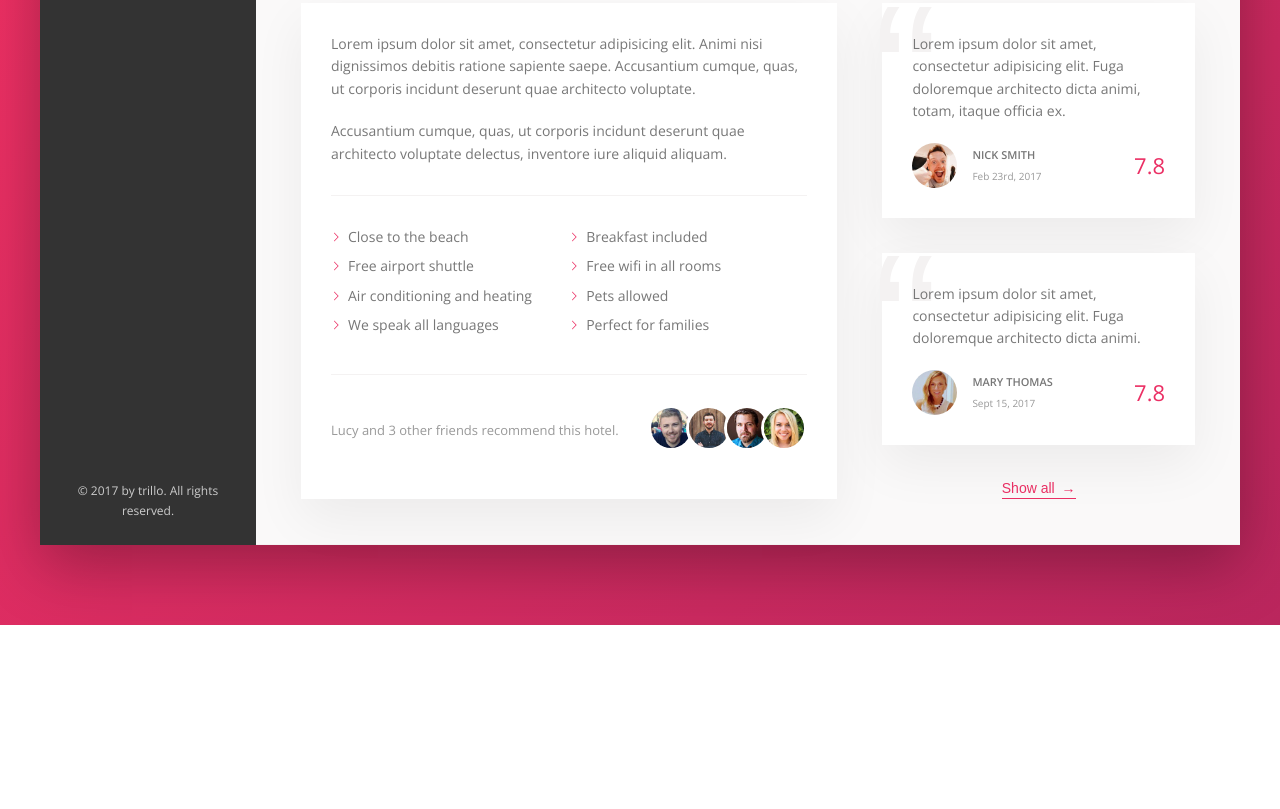
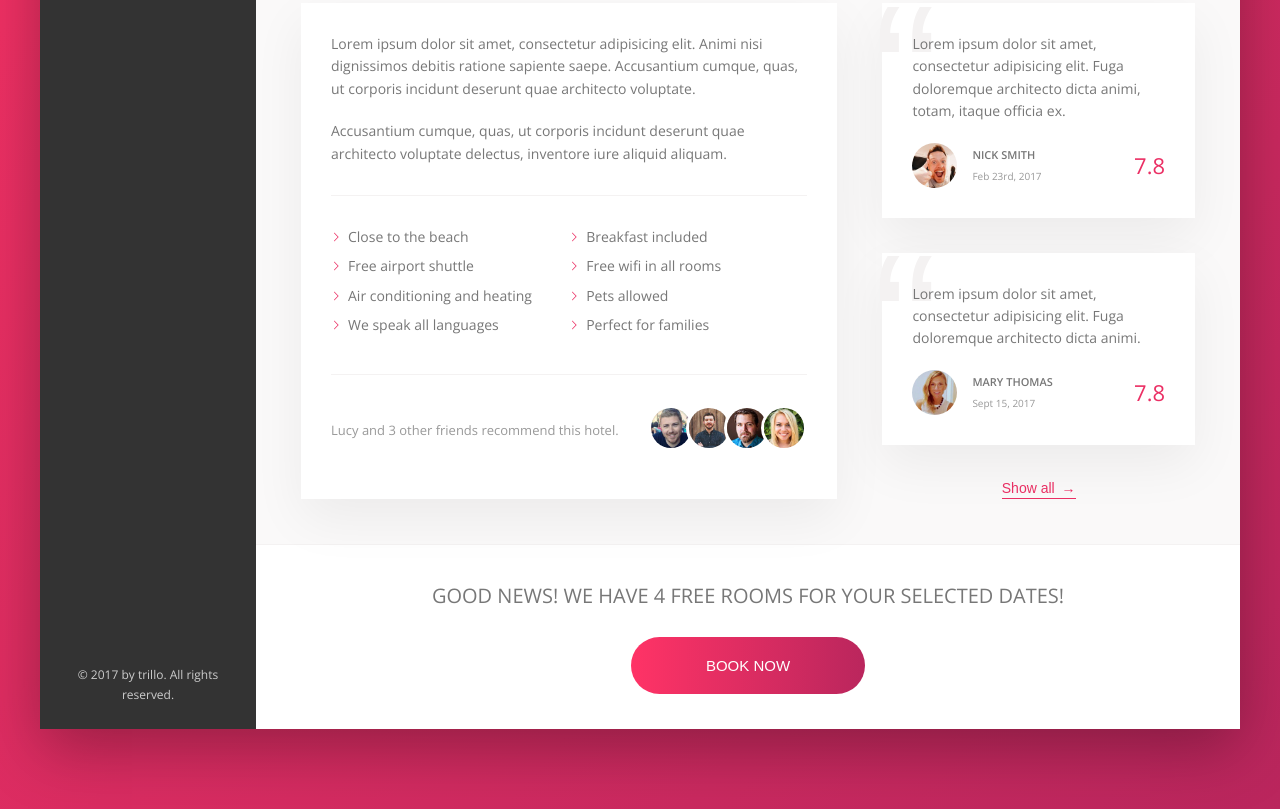
Before and after one commit to jdwjdwjdw/trillo, a website: page index.html in a window 1280 px wide. Shown: the part 644-1453 px from the top of the page. Before the commit the page ends 1269 px from the top, so only its background shows below. Drawn offline with nearby package versions, Linux system fonts and the light colour scheme.

Commit message:
Build CTA section

```diff
--- a/index.html
+++ b/index.html
@@ -196,6 +196,16 @@
 
                             <button class="btn-inline">Show all <span>&rarr;</span></button>
                         </div>
+
+                    </div>
+                    <div class="cta">
+                        <h2 class="cta__book-now">
+                            Good news! We have 4 free rooms for your selected dates!
+                        </h2>
+                        <button class="btn">
+                            <span class="btn__visible">Book now</span>
+                            <span class="btn__invisible">Only 4 rooms left</span>
+                        </button>
                     </div>
                 </main>
             </div>
--- a/sass/_components.scss
+++ b/sass/_components.scss
@@ -433,3 +433,67 @@
         z-index: 1;
     }
 }
+
+// CALL TO ACTION
+.cta {
+    padding: 3.5rem 0;
+    text-align: center;
+
+    &__book-now {
+        font-size: 2rem;
+        font-weight: 300;
+        text-transform: uppercase;
+        margin-bottom: 2.5rem;
+    }
+}
+
+.btn {
+    font-size: 1.5rem;
+    font-weight: 300;
+    text-transform: uppercase;
+    border-radius: 100px;
+    border: none;
+    background-image: linear-gradient(to right, var(--color-primary-light), var(--color-primary-dark));
+    color: white;
+    position: relative;
+    overflow: hidden;
+    cursor: pointer;
+
+    & > * {
+        display: inline-block;
+        height: 100%;
+        width: 100%;
+        transition: all .2s;
+
+    }
+
+    &__visible {
+        padding: 2rem 7.5rem;
+    }
+
+    &__invisible {
+        position: absolute;
+        padding: 2rem 0;
+        left: 0;
+        top: -100%;
+    }
+
+    &:hover {
+        background-image: linear-gradient(to left, var(--color-primary-light), var(--color-primary-dark));
+    }
+
+    &:hover &__visible {
+        transform: translateY(100%);
+        }
+
+    &:hover &__invisible {
+        top: 0;
+    }
+
+    &:focus {
+        outline: none;
+        animation: pulsate 1s infinite;
+    }
+}
+
+// CALL TO ACTION
```
Also changed, not shown: css/style.css.
